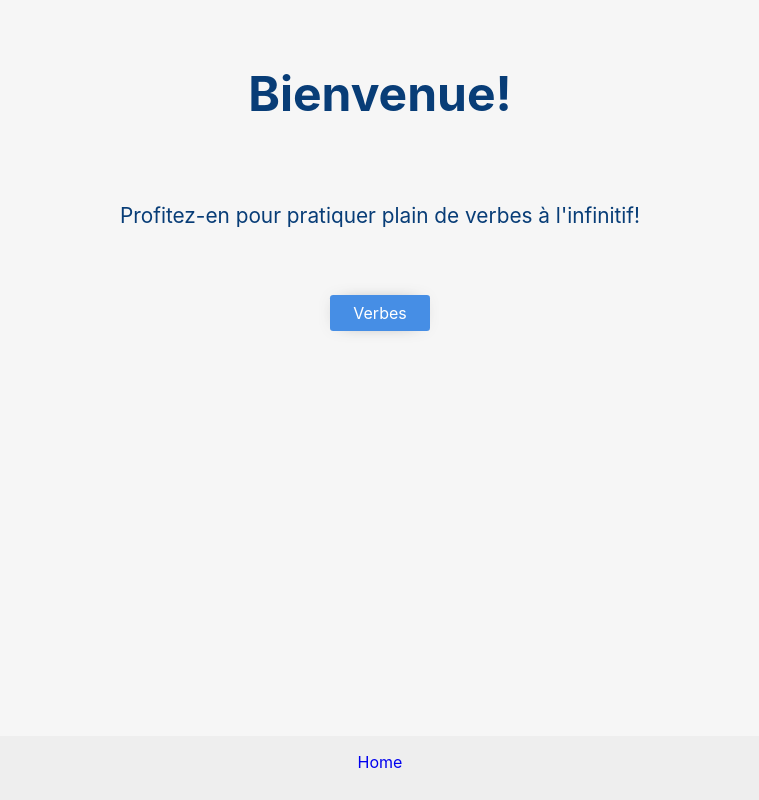
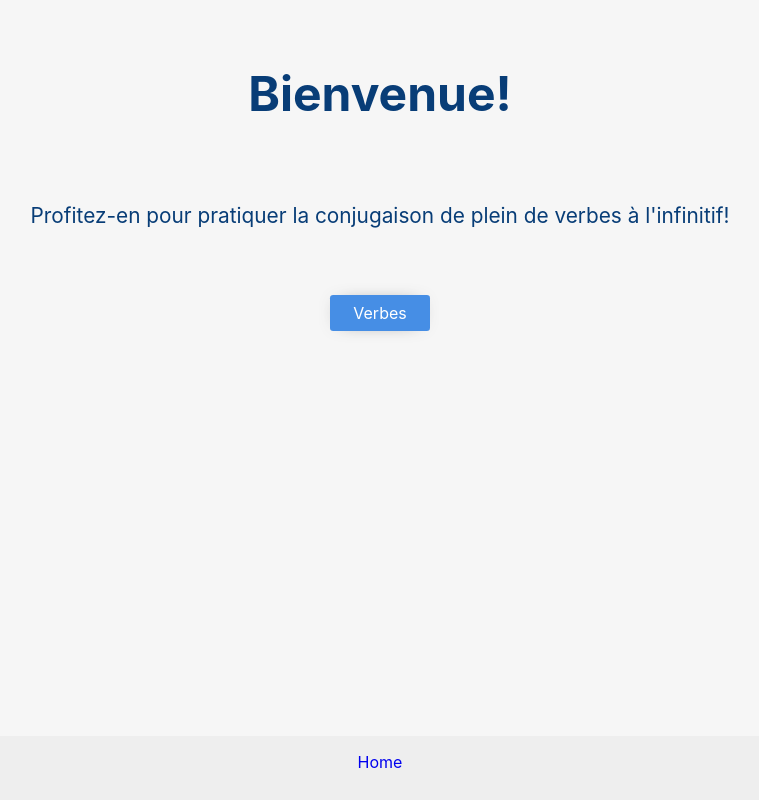
Before and after one commit to yagoalessio88/french-learn-and-practice-app, a React (Create React App) app: page / in a window 1280 px wide. Shown: the whole page, without its empty margins (260-1019 px from the left). Built offline with nearby package versions, Linux system fonts and the light colour scheme.

Commit message:
correction main text

```diff
--- a/src/pages/MainMenu.js
+++ b/src/pages/MainMenu.js
@@ -7,7 +7,7 @@ const MainMenu = () => {
 		<Wrapper className="app_body">
 			<nav className="home">
 				<h1 className="home_title">Bienvenue!</h1>
-				<p className="home_text">Profitez-en pour pratiquer plain de verbes à l'infinitif!</p>
+				<p className="home_text">Profitez-en pour pratiquer la conjugaison de plein de verbes à l'infinitif!</p>
 				<ul className="home_list">
 					<li className="home_list_item">
 						<Link to="/verbesmenu" className="button">
--- a/src/pages/VerbesMenu.js
+++ b/src/pages/VerbesMenu.js
@@ -81,7 +81,6 @@ const Wrapper = styled.section`
 		text-decoration: none;
 		border: none;
 	}
-
 	.navbar_list {
 		padding: 0.5rem;
 		height: 90%;
@@ -89,7 +88,6 @@ const Wrapper = styled.section`
 		flex-wrap: nowrap;
 		flex-direction: column;
 	  }
-
 	  .navbar_list_item {
 		margin: 0.7rem auto;
 	  }
@@ -116,7 +114,6 @@ const Wrapper = styled.section`
 			flex-direction: row;
 			flex-wrap: wrap;
 			gap: 1rem;
-
 		}
 		.navbar_list_item {
 			margin: 0;
```
